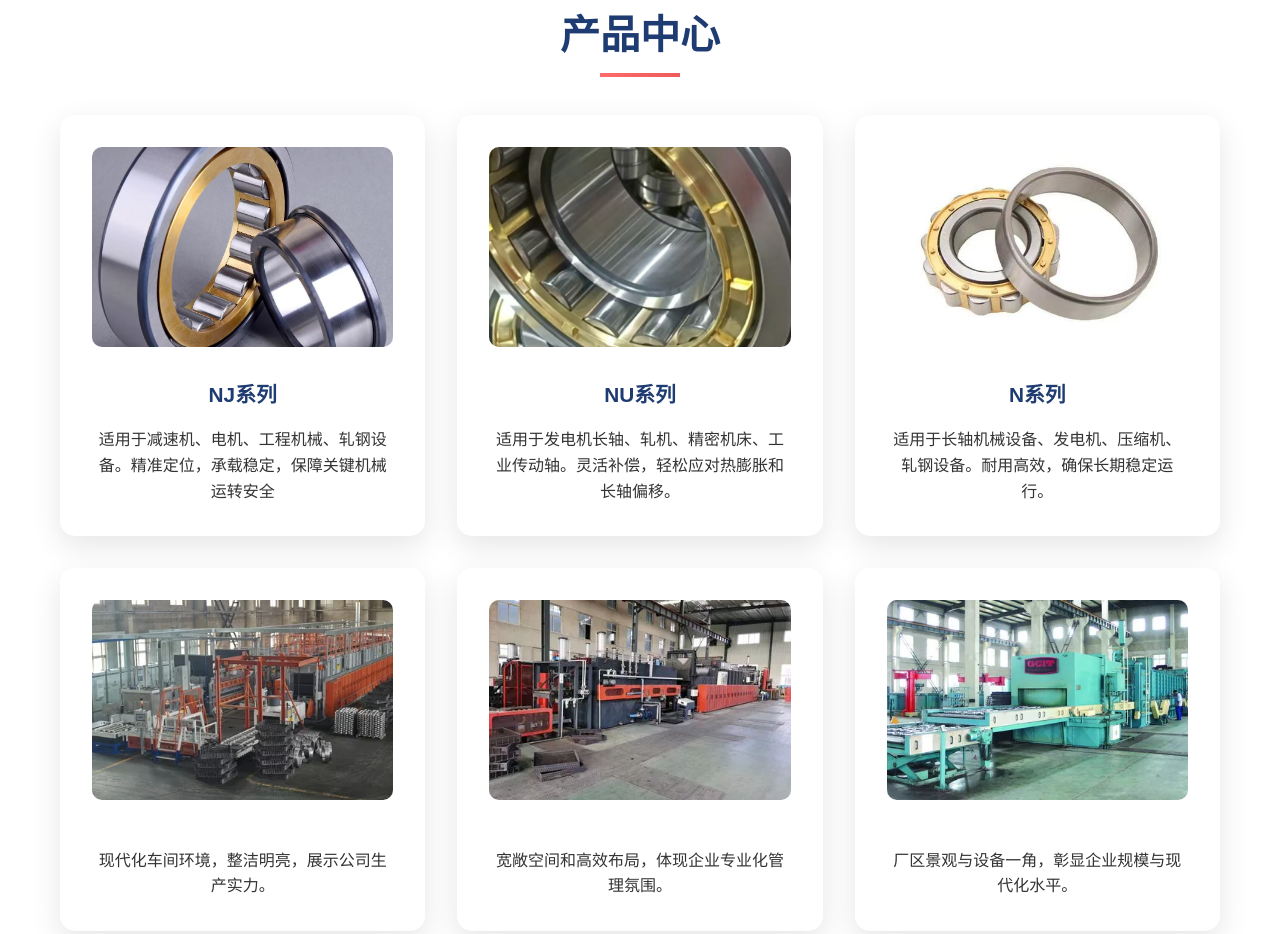
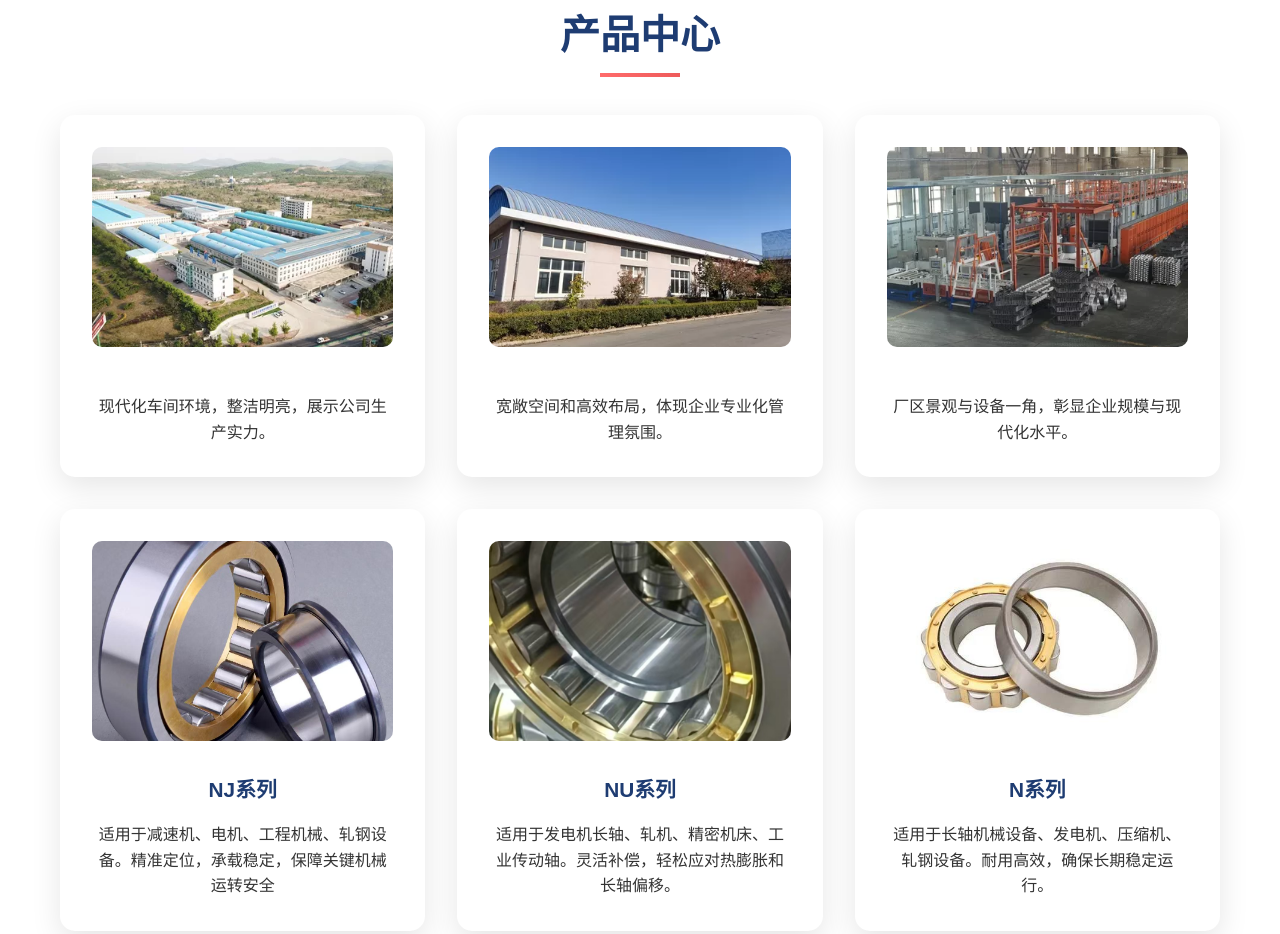
Before and after one commit to hengkuang-bearing/hengkuang-bearing.github.io, a plain HTML site: page index.html in a window 1280 px wide. Shown: the part 1532-2466 px from the top of the page. Drawn offline with nearby package versions, Linux system fonts and the light colour scheme.

Commit message:
chore: 更换图片

```diff
--- a/index.html
+++ b/index.html
@@ -498,7 +498,7 @@
       <!-- 页脚 -->
       <footer class="footer">
         <div class="container">
-          <p>&copy; 2025 HKUB 恒矿轴承</p>
+          <p>&copy; 2010 HKUB 恒矿轴承</p>
         </div>
       </footer>
     </div>
@@ -508,6 +508,24 @@
         el: "#app",
         data: {
           products: [
+            {
+              id: 4,
+              name: "",
+              description: "现代化车间环境，整洁明亮，展示公司生产实力。",
+              image: "./images/4.jpg",
+            },
+            {
+              id: 5,
+              name: "",
+              description: "宽敞空间和高效布局，体现企业专业化管理氛围。",
+              image: "./images/5.jpg",
+            },
+            {
+              id: 6,
+              name: "",
+              description: "厂区景观与设备一角，彰显企业规模与现代化水平。",
+              image: "./images/1.jpg",
+            },
             {
               id: 1,
               name: "NJ系列",
@@ -525,24 +543,6 @@
               name: "N系列",
               description: "适用于长轴机械设备、发电机、压缩机、轧钢设备。耐用高效，确保长期稳定运行。",
               image: "./images/N系列.jpg",
-            },
-            {
-              id: 4,
-              name: "",
-              description: "现代化车间环境，整洁明亮，展示公司生产实力。",
-              image: "./images/1.jpg",
-            },
-            {
-              id: 5,
-              name: "",
-              description: "宽敞空间和高效布局，体现企业专业化管理氛围。",
-              image: "./images/2.jpg",
-            },
-            {
-              id: 6,
-              name: "",
-              description: "厂区景观与设备一角，彰显企业规模与现代化水平。",
-              image: "./images/3.jpg",
             },
           ],
           services: [
```
Also changed, not shown: images/4.jpg (added), images/5.jpg (added).
